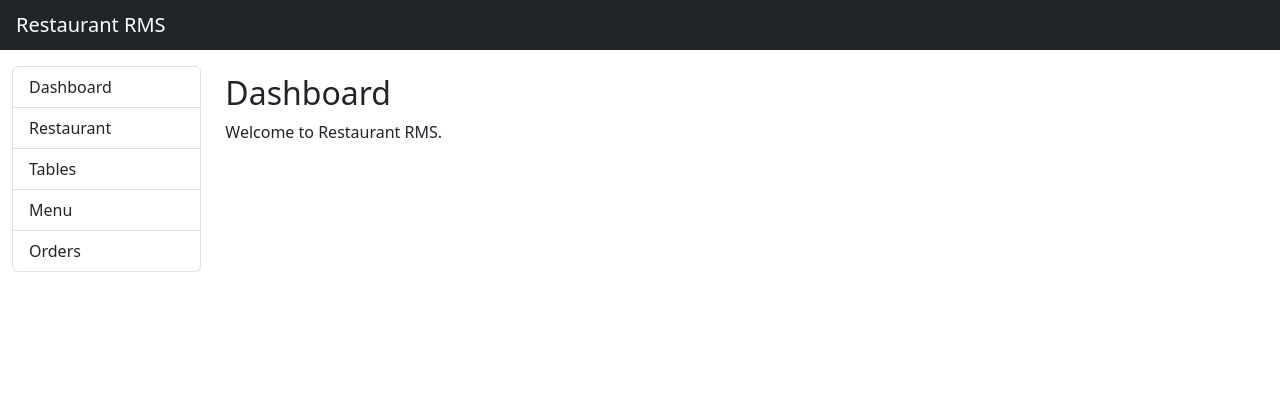
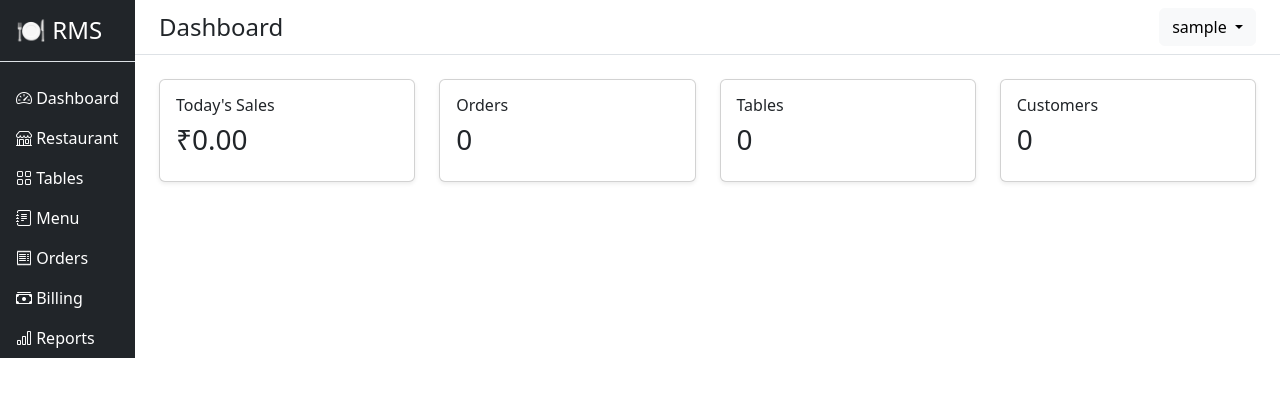
Before and after one commit to Devriz1/restaurant-rms, a Django app: page / in a window 1280 px wide. Shown: the top 397 px of the page. Run offline with Django 5.2, Linux system fonts and the light colour scheme; the visitor is signed in with stand-in values (Sample User, id 1).

Commit message:
feat(restaurant): add restaurant settings page

```diff
--- a/apps/dashboard/urls.py
+++ b/apps/dashboard/urls.py
@@ -1,6 +1,8 @@
 from django.urls import path
 from .views import DashboardView
 
+app_name = "dashboard"
+
 urlpatterns = [
-    path("", DashboardView.as_view(), name="dashboard"),
+    path("", DashboardView.as_view(), name="home"),
 ]
--- /dev/null
+++ b/apps/restaurant/urls.py
@@ -0,0 +1,12 @@
+from django.urls import path
+from .views import RestaurantSettingsView
+
+app_name = "restaurant"
+
+urlpatterns = [
+    path(
+        "settings/",
+        RestaurantSettingsView.as_view(),
+        name="settings",
+    ),
+]
--- a/config/urls.py
+++ b/config/urls.py
@@ -6,8 +6,8 @@ from django.urls import path, include
 urlpatterns = [
     path("admin/", admin.site.urls),
     path("", include("apps.dashboard.urls")),
-    path("", include("apps.dashboard.urls")),
     path("accounts/", include("apps.accounts.urls")),
+    path("restaurant/", include("apps.restaurant.urls")),
 
 ]
 
--- a/templates/base.html
+++ b/templates/base.html
@@ -16,29 +16,27 @@
 
 <body>
 
-{% include 'includes/navbar.html' %}
+<div class="d-flex">
 
-<div class="container-fluid">
+    {% include "includes/sidebar.html" %}
 
-    <div class="row">
+    <div class="flex-grow-1">
 
-        <div class="col-md-2">
-            {% include 'includes/sidebar.html' %}
-        </div>
+        {% include "includes/navbar.html" %}
 
-        <div class="col-md-10">
+        <main class="p-4">
 
             {% block content %}
-
             {% endblock %}
 
-        </div>
+        </main>
 
     </div>
 
 </div>
 
 <script src="https://cdn.jsdelivr.net/npm/bootstrap@5.3.7/dist/js/bootstrap.bundle.min.js"></script>
+<script src="{% static 'js/app.js' %}"></script>
 
 </body>
 </html>
--- a/templates/dashboard/index.html
+++ b/templates/dashboard/index.html
@@ -1,17 +1,75 @@
 {% extends "base.html" %}
 
-{% block title %}
-Dashboard
-{% endblock %}
+{% block title %}Dashboard{% endblock %}
 
 {% block content %}
 
-<h2 class="mt-4">
-    Dashboard
-</h2>
+<div class="row">
 
-<p>
-    Welcome to Restaurant RMS.
-</p>
+    <div class="col-md-3">
+
+        <div class="card shadow-sm">
+
+            <div class="card-body">
+
+                <h6>Today's Sales</h6>
+
+                <h3>₹0.00</h3>
+
+            </div>
+
+        </div>
+
+    </div>
+
+    <div class="col-md-3">
+
+        <div class="card shadow-sm">
+
+            <div class="card-body">
+
+                <h6>Orders</h6>
+
+                <h3>0</h3>
+
+            </div>
+
+        </div>
+
+    </div>
+
+    <div class="col-md-3">
+
+        <div class="card shadow-sm">
+
+            <div class="card-body">
+
+                <h6>Tables</h6>
+
+                <h3>0</h3>
+
+            </div>
+
+        </div>
+
+    </div>
+
+    <div class="col-md-3">
+
+        <div class="card shadow-sm">
+
+            <div class="card-body">
+
+                <h6>Customers</h6>
+
+                <h3>0</h3>
+
+            </div>
+
+        </div>
+
+    </div>
+
+</div>
 
 {% endblock %}
--- a/templates/includes/navbar.html
+++ b/templates/includes/navbar.html
@@ -1,3 +1,27 @@
-<nav class="navbar navbar-dark bg-dark px-3">
-    <span class="navbar-brand mb-0 h1">Restaurant RMS</span>
+<nav class="navbar navbar-light bg-white border-bottom px-4">
+
+    <h4 class="mb-0">Dashboard</h4>
+
+    <div class="dropdown">
+
+        <a class="btn btn-light dropdown-toggle"
+           data-bs-toggle="dropdown">
+
+            {{ request.user.username }}
+
+        </a>
+
+        <ul class="dropdown-menu dropdown-menu-end">
+
+            <li>
+                <a class="dropdown-item"
+                   href="{% url 'logout' %}">
+                    Logout
+                </a>
+            </li>
+
+        </ul>
+
+    </div>
+
 </nav>
--- a/templates/includes/sidebar.html
+++ b/templates/includes/sidebar.html
@@ -1,7 +1,54 @@
-<div class="list-group mt-3">
-    <a href="#" class="list-group-item">Dashboard</a>
-    <a href="#" class="list-group-item">Restaurant</a>
-    <a href="#" class="list-group-item">Tables</a>
-    <a href="#" class="list-group-item">Menu</a>
-    <a href="#" class="list-group-item">Orders</a>
+<div class="sidebar bg-dark text-white">
+
+    <div class="logo p-3 border-bottom">
+        <h4 class="m-0">🍽 RMS</h4>
+    </div>
+
+    <ul class="nav flex-column mt-3">
+
+        <li class="nav-item">
+            <a href="{% url 'dashboard:home' %}" class="nav-link text-white">
+                <i class="bi bi-speedometer2"></i> Dashboard
+            </a>
+        </li>
+
+        <li class="nav-item">
+            <a href="{% url 'restaurant:settings' %}" class="nav-link text-white">
+    <i class="bi bi-shop"></i>
+    Restaurant
+</a>
+        </li>
+
+        <li class="nav-item">
+            <a href="#" class="nav-link text-white">
+                <i class="bi bi-grid"></i> Tables
+            </a>
+        </li>
+
+        <li class="nav-item">
+            <a href="#" class="nav-link text-white">
+                <i class="bi bi-journal-text"></i> Menu
+            </a>
+        </li>
+
+        <li class="nav-item">
+            <a href="#" class="nav-link text-white">
+                <i class="bi bi-receipt"></i> Orders
+            </a>
+        </li>
+
+        <li class="nav-item">
+            <a href="#" class="nav-link text-white">
+                <i class="bi bi-cash-stack"></i> Billing
+            </a>
+        </li>
+
+        <li class="nav-item">
+            <a href="#" class="nav-link text-white">
+                <i class="bi bi-bar-chart"></i> Reports
+            </a>
+        </li>
+
+    </ul>
+
 </div>
```
Also changed, not shown: apps/restaurant/forms.py (added, +31 -0 lines), apps/restaurant/views.py (+19 -2 lines), static/css/app.css (+20 -5 lines), templates/restaurant/settings.html (added, +21 -0 lines).
